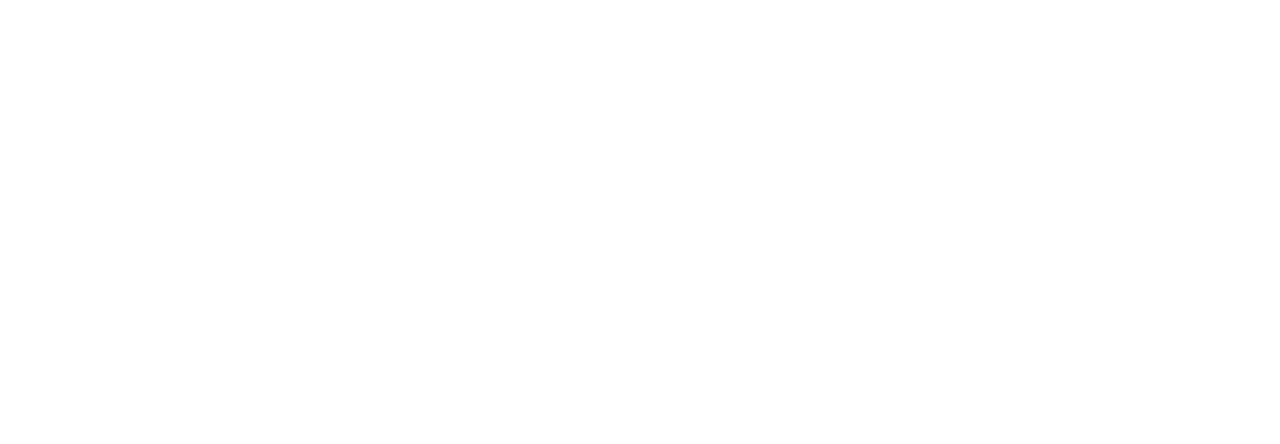
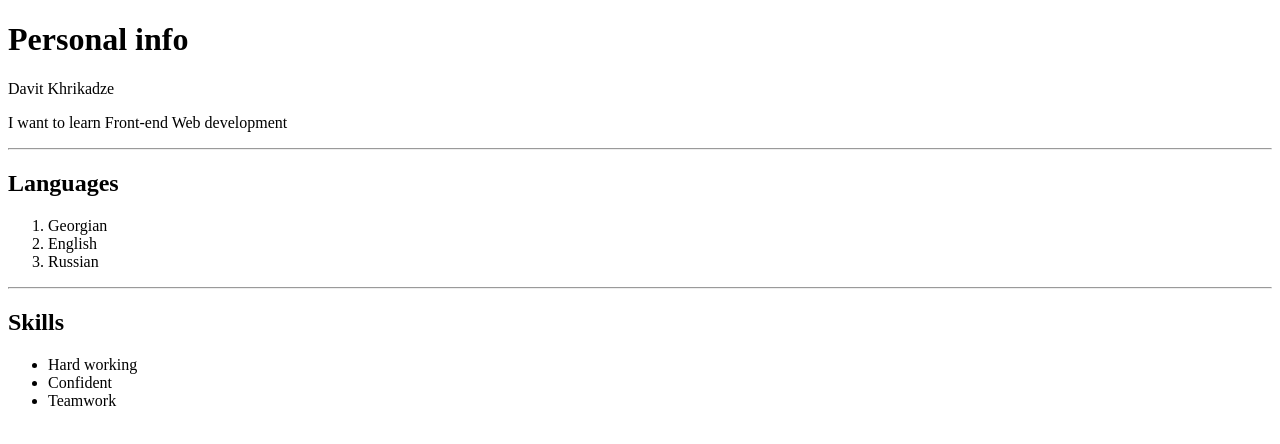
Before and after one commit to davit1801/Homework-1, a plain HTML site: page index.html in a window 1280 px wide. Drawn offline with Linux system fonts and the light colour scheme.

Commit message:
Update index.html
updated html file

```diff
--- a/index.html
+++ b/index.html
@@ -6,6 +6,24 @@
     <title>Homework-1</title>
 </head>
 <body>
+    <h1>Personal info</h1>
+    <p>Davit Khrikadze</p>
+    <p>I want to learn Front-end Web development</p>
+    <hr>
+    <h2>Languages</h2>
+    <ol>
+        <li>Georgian</li>
+        <li>English</li>
+        <li>Russian</li>
+    </ol>
+    <hr>
+    <h2>Skills</h2>
+    <ul>
+        <li>Hard working</li>
+        <li>Confident</li>
+        <li>Teamwork</li>
+    </ul>
+
 
 </body>
 </html>
```
